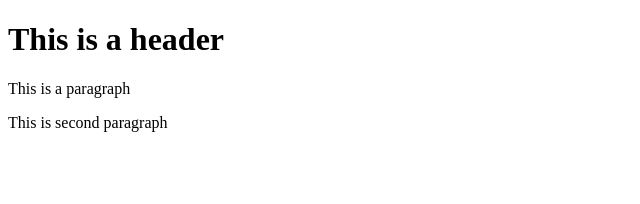
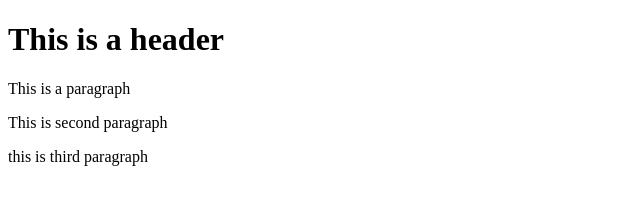
Before and after one commit to Spyder2603/git-test, a website: page index.html in a window 1280 px wide. Shown: the whole page, without its empty margins (0-640 px from the left). Drawn offline with Linux system fonts and the light colour scheme.

Commit message:
fourth commit

```diff
--- a/index.html
+++ b/index.html
@@ -11,6 +11,7 @@
     <h1>This is a header</h1>
     <p>This is a paragraph</p>
     <p>This is second paragraph</p>
+    <p>this is third paragraph</p>
 </body>
 
 </html>
```
Also changed, not shown: package.json (added, +24 -0 lines), 2 other files.
